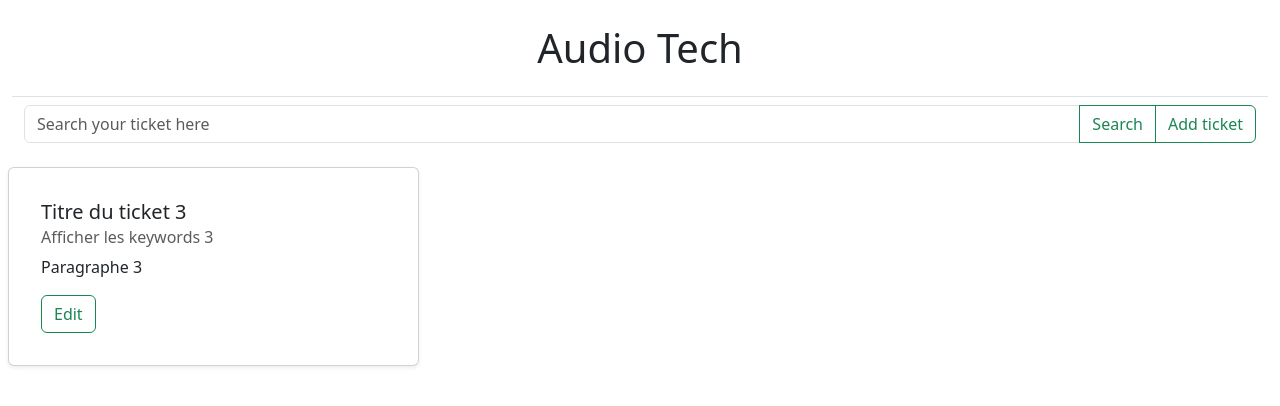
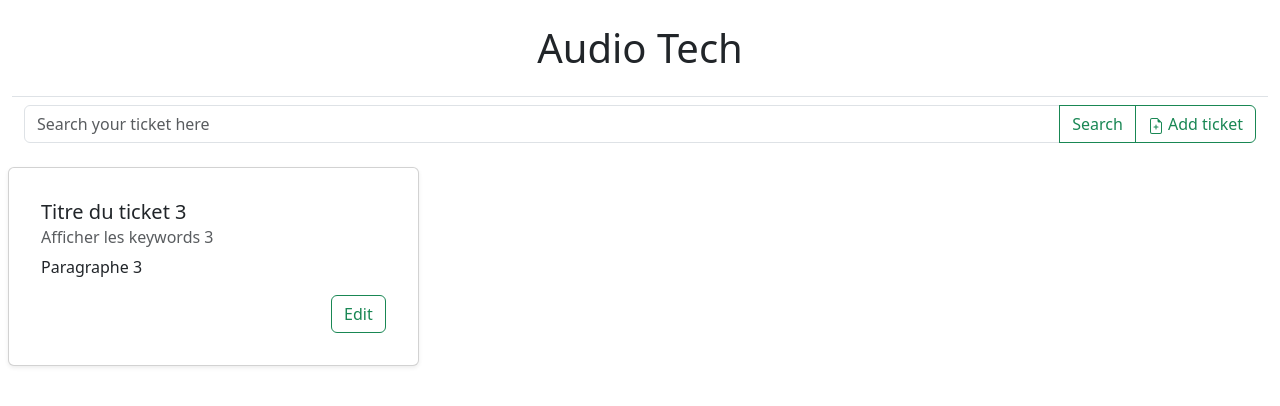
Before and after one commit to Orelorelorel/ticket, a Flask app: page /audiotech in a window 1280 px wide. Shown: the part 56-462 px from the top of the page. Run offline with Flask 3, Linux system fonts and the light colour scheme.

Commit message:
icon add item

```diff
--- a/templates/ticket.html
+++ b/templates/ticket.html
@@ -4,20 +4,26 @@
         <div class="input-group mb-3">
           <input type="text" class="form-control" placeholder="Search your ticket here" aria-label="Recipient's username" aria-describedby="button-addon2">
           <button class="btn btn-outline-success" type="button" id="button-addon2">Search</button>
-            <button type="button" class="btn btn-outline-success">Add ticket</button>
+            <button type="button" class="btn btn-outline-success">
+                <svg xmlns="http://www.w3.org/2000/svg" width="16" height="16" fill="currentColor" class="bi bi-file-earmark-plus" viewBox="0 0 16 16">
+                <path d="M8 6.5a.5.5 0 0 1 .5.5v1.5H10a.5.5 0 0 1 0 1H8.5V11a.5.5 0 0 1-1 0V9.5H6a.5.5 0 0 1 0-1h1.5V7a.5.5 0 0 1 .5-.5z"/>
+                <path d="M14 4.5V14a2 2 0 0 1-2 2H4a2 2 0 0 1-2-2V2a2 2 0 0 1 2-2h5.5L14 4.5zm-3 0A1.5 1.5 0 0 1 9.5 3V1H4a1 1 0 0 0-1 1v12a1 1 0 0 0 1 1h8a1 1 0 0 0 1-1V4.5h-2z"/>
+                </svg>
+                Add ticket
+            </button>
         </div>
      </div>
       <div class="row">
           {% for item in content %}
             <div class="p-2 col-4">
               <div class="card shadow-sm p-3 mb-5">
-                <div class="card-body">
+                <div class="card-body d-flex justify-content-between align-items-start flex-column">
                   <h5 class="card-title">{{ item["title"] }}</h5>
                   <h6 class="card-subtitle mb-2 text-muted">{{ item["keyword"] }}</h6>
                   <p class="card-text">
                     {{ item["paragraph"] }}
                   </p>
-                <button class="btn btn-outline-success" type="submit">Edit</button>
+                <button class="btn btn-outline-success align-self-end" type="submit">Edit</button>
                 </div>
               </div>
             </div>
```
Also changed, not shown: img/file-earmark-plus.svg (added).
